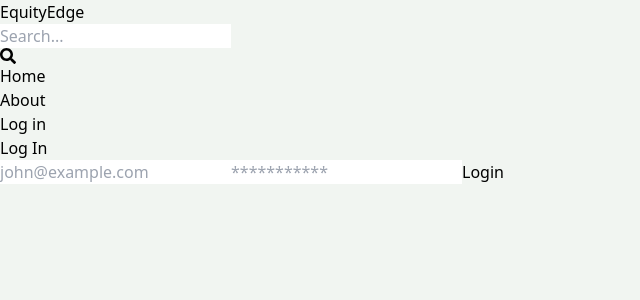
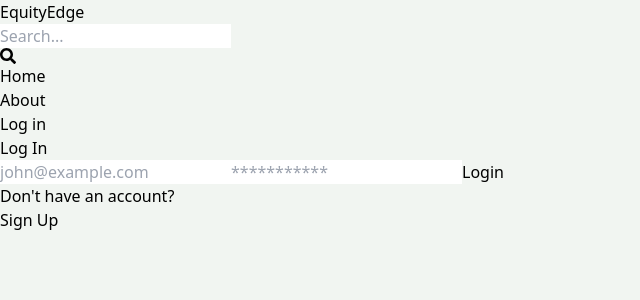
Before and after one commit to Mithun20522/MERN-Real-Estate, a React (Vite) app in the folder frontend/: page /login in a window 1280 px wide. Shown: the top 300 px of the page, without its empty margins (0-640 px from the left). Built offline with nearby package versions, Linux system fonts and the light colour scheme.

Commit message:
fixed login delay and conflict

```diff
--- a/frontend/src/pages/Login.jsx
+++ b/frontend/src/pages/Login.jsx
@@ -57,6 +57,12 @@ const Login = () => {
           }
         </button>
       </form>
+      <div className='flex gap-2 my-4'>
+        <p>Don't have an account?</p>
+        <Link to={'/register'}>
+          <span className='text-blue-700 font-semibold hover:underline'>Sign Up</span>
+        </Link>
+      </div>
       <Toaster/>
     </div>
   )
--- a/frontend/src/pages/Register.jsx
+++ b/frontend/src/pages/Register.jsx
@@ -29,7 +29,7 @@ const Register = () => {
         setLoading(false);
         toast.success(data.message);
         setTimeout(() => {
-          navigate('/');
+          navigate('/login');
         }, 500);
       }
       else{
```
Also changed, not shown: 1 other file (tests, documents, lock files or other folders).
